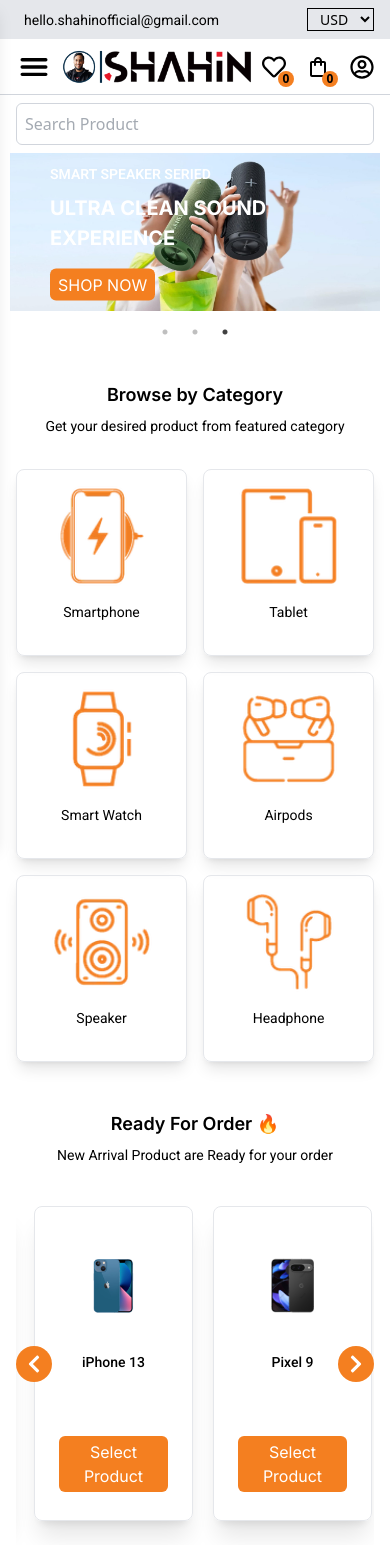
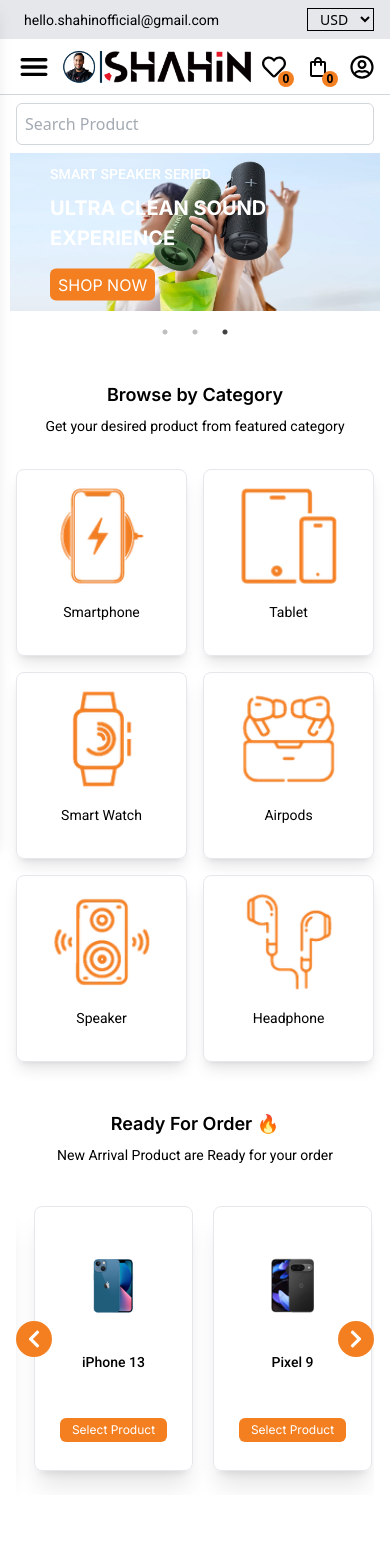
Before and after one commit to MdShahinDev/gadgetshop, a React (Vite) app: page / in a window 390 px wide. Shown: the top 1568 px of the page. After the commit the page ends 1527 px from the top, so only its background shows below. Built offline with nearby package versions, Linux system fonts and the light colour scheme.

Commit message:
Product Card redesign

```diff
--- a/src/Components/HomeReadyForOrder.jsx
+++ b/src/Components/HomeReadyForOrder.jsx
@@ -59,13 +59,13 @@ const HomeReadyForOrder = () => {
                   </p>
                 </Link>
               </div>
-              <div className="button  py-1 mt-5 md:mt-0">
+              <div className="button  py-1 md:mt-0">
                 <Link
                   to={`/product/${LinkGenerator.generateProductLink(
                     item.name
                   )}`}
                 >
-                  <button className="px-3 py-1 rounded-md text-base transition-all duration-300 hover:text-black">
+                  <button className="px-3 py-1 rounded-md text-xs sm:text-base transition-all duration-300 hover:text-black">
                     Select Product
                   </button>
                 </Link>
--- a/src/assets/products.js
+++ b/src/assets/products.js
@@ -856,7 +856,7 @@ export const products = [
   },
   {
     id: 47,
-    name: 'Zeblaze Voice Calling Smartwatch',
+    name: 'Zeblaze Calling Smartwatch',
     category: 'Smart Watch',
     regular_price: 69.99,
     sale_price: 59.99,
```
